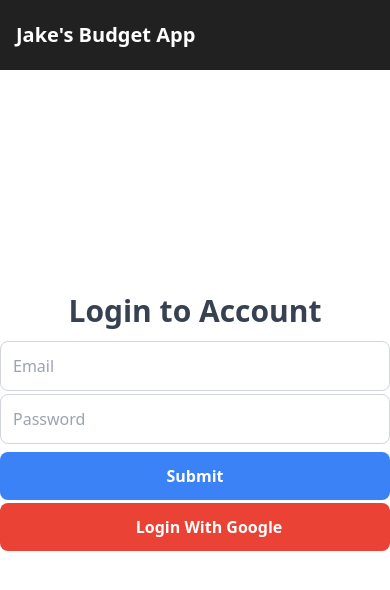
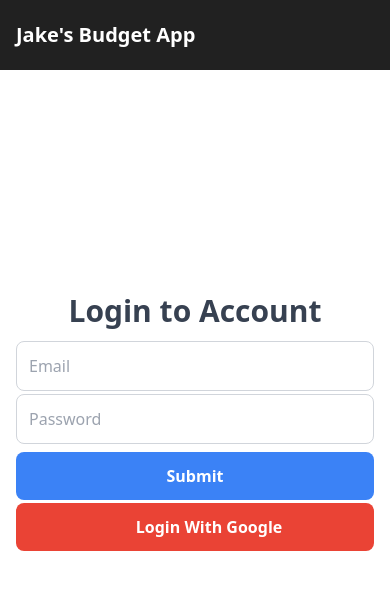
Before and after one commit to Jxk0be/financial-budget-tracker, a Vue app: page /login in a window 390 px wide. Shown: the top 590 px of the page. Built offline with nearby package versions, Linux system fonts and the light colour scheme; no server answers; some icons are missing.

Commit message:
Small styling fixes

```diff
--- a/src/views/History.vue
+++ b/src/views/History.vue
@@ -1,7 +1,7 @@
 <script setup></script>
 <template>
   <div
-    class="pt-[70px] xl:px-0 lg:px-[24px] md:px-[16px] px-[16px] w-full h-screen"
+    class="pt-[70px] xl:px-0 lg:px-[24px] px-[16px] w-full h-screen"
   >
     <div class="bg-slate-300 w-full h-1/2">History Page</div>
   </div>
--- a/src/views/HomeView.vue
+++ b/src/views/HomeView.vue
@@ -6,7 +6,7 @@ const entryView = ref(true);
 </script>
 <template>
   <div
-    class="md:pt-[70px] xl:px-0 lg:px-[24px] md:px-[16px] px-[16px] flex-col flex w-full h-screen"
+    class="md:pt-[70px] xl:px-0 lg:px-[24px] px-[16px] flex-col flex w-full h-screen"
   >
     <Doughnut :entryView />
     <div
--- a/src/views/auth/LoginView.vue
+++ b/src/views/auth/LoginView.vue
@@ -34,7 +34,7 @@ const signInWithGoogle = async () => {
 </script>
 <template>
   <div
-    class="w-full min-w-[235px] h-screen flex flex-col justify-center items-center"
+    class="xl:px-0 lg:px-[24px] px-[16px] w-full min-w-[235px] h-screen flex flex-col justify-center items-center"
   >
     <form class="w-full md:w-[1/3] flex flex-col justify-center items-center">
       <h1 class="text-3xl font-semibold text-gray-700 mb-[12px]">
--- a/src/views/auth/RegisterView.vue
+++ b/src/views/auth/RegisterView.vue
@@ -26,7 +26,7 @@ const passwordMatch = computed(() => {
 });
 </script>
 <template>
-  <div class="w-full h-screen flex justify-center items-center">
+  <div class="xl:px-0 lg:px-[24px] px-[16px] w-full h-screen flex justify-center items-center">
     <form
       class="w-full h-full md:w-[1/3] md:h-[500px] flex flex-col justify-center items-center"
     >
```
